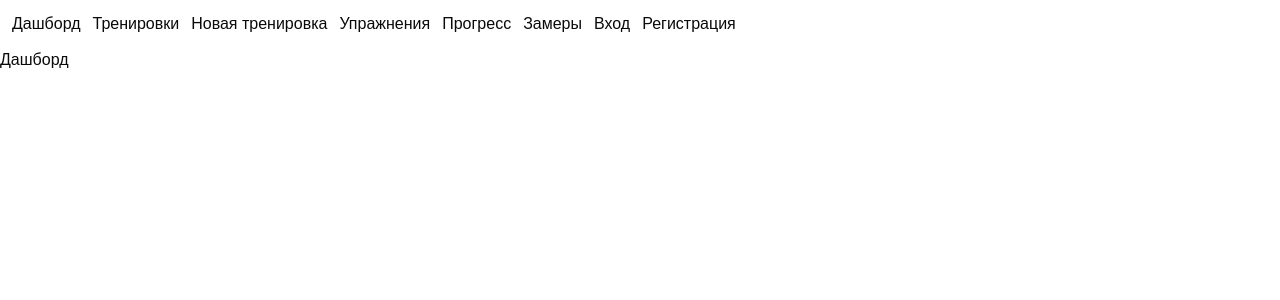
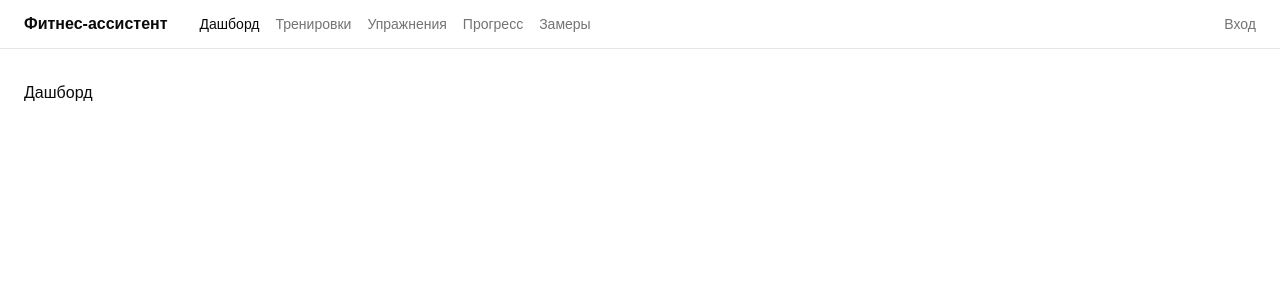
Before and after one commit to kweharmony/podkhod, a React (Vite) app in the folder frontend/: page / in a window 1280 px wide. Shown: the top 300 px of the page. Built offline with nearby package versions, Linux system fonts and the light colour scheme.

Commit message:
feat: общий layout с шапкой и меню

```diff
--- a/frontend/src/App.tsx
+++ b/frontend/src/App.tsx
@@ -1,5 +1,6 @@
-import { BrowserRouter, Routes, Route, Link } from 'react-router-dom'
+import { BrowserRouter, Routes, Route } from 'react-router-dom'
 
+import MainLayout from './components/MainLayout'
 import Login from './pages/Login'
 import Register from './pages/Register'
 import Dashboard from './pages/Dashboard'
@@ -15,21 +16,9 @@ import NotFound from './pages/NotFound'
 export default function App() {
   return (
     <BrowserRouter>
-      <nav style={{ display: 'flex', gap: 12, padding: 12 }}>
-        <Link to="/">Дашборд</Link>
-        <Link to="/workouts">Тренировки</Link>
-        <Link to="/workouts/new">Новая тренировка</Link>
-        <Link to="/exercises">Упражнения</Link>
-        <Link to="/progress">Прогресс</Link>
-        <Link to="/measurements">Замеры</Link>
-        <Link to="/login">Вход</Link>
-        <Link to="/register">Регистрация</Link>
-      </nav>
-
       <Routes>
+        <Route element={<MainLayout />}>
           <Route path="/" element={<Dashboard />} />
-        <Route path="/login" element={<Login />} />
-        <Route path="/register" element={<Register />} />
           <Route path="/workouts" element={<Workouts />} />
           <Route path="/workouts/new" element={<WorkoutNew />} />
           <Route path="/workouts/:id" element={<WorkoutDetail />} />
@@ -37,6 +26,10 @@ export default function App() {
           <Route path="/exercises/:id" element={<ExerciseDetail />} />
           <Route path="/progress" element={<Progress />} />
           <Route path="/measurements" element={<Measurements />} />
+        </Route>
+
+        <Route path="/login" element={<Login />} />
+        <Route path="/register" element={<Register />} />
         <Route path="*" element={<NotFound />} />
       </Routes>
     </BrowserRouter>
--- /dev/null
+++ b/frontend/src/components/MainLayout.tsx
@@ -0,0 +1,46 @@
+import { Link, NavLink, Outlet } from 'react-router-dom'
+
+const links = [
+  { to: '/', label: 'Дашборд' },
+  { to: '/workouts', label: 'Тренировки' },
+  { to: '/exercises', label: 'Упражнения' },
+  { to: '/progress', label: 'Прогресс' },
+  { to: '/measurements', label: 'Замеры' },
+]
+
+export default function MainLayout() {
+  return (
+    <div className="min-h-screen bg-background">
+      <header className="border-b">
+        <div className="mx-auto flex max-w-[1280px] items-center gap-8 px-6 py-3">
+          <Link to="/" className="font-semibold">
+            Фитнес-ассистент
+          </Link>
+
+          <nav className="flex gap-4 text-sm">
+            {links.map((link) => (
+              <NavLink
+                key={link.to}
+                to={link.to}
+                end={link.to === '/'}
+                className={({ isActive }) =>
+                  isActive ? 'text-foreground' : 'text-muted-foreground'
+                }
+              >
+                {link.label}
+              </NavLink>
+            ))}
+          </nav>
+
+          <Link to="/login" className="ml-auto text-sm text-muted-foreground">
+            Вход
+          </Link>
+        </div>
+      </header>
+
+      <main className="mx-auto max-w-[1280px] px-6 py-8">
+        <Outlet />
+      </main>
+    </div>
+  )
+}
```
Lines whose indentation alone changed are shown as unchanged.
